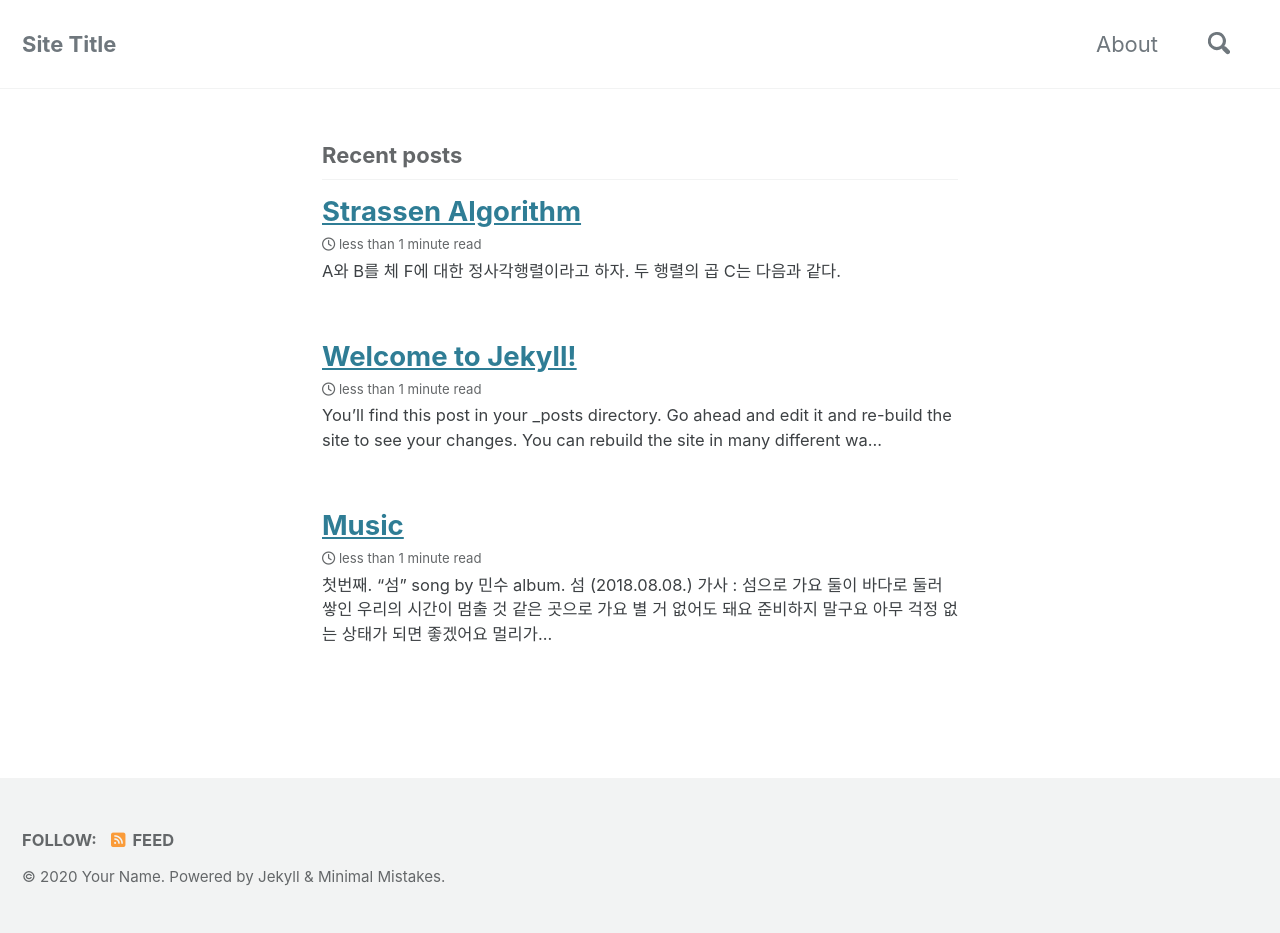
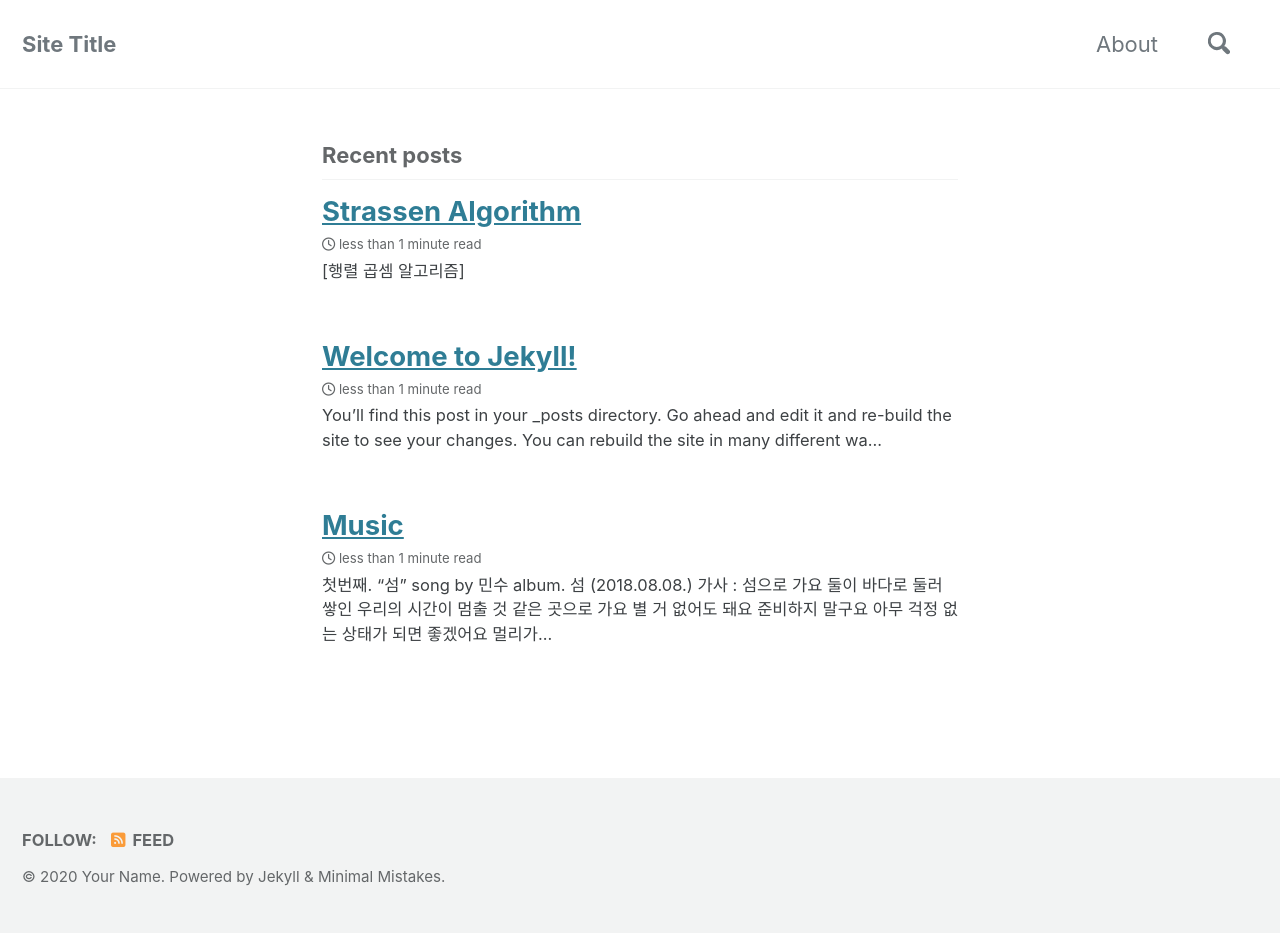
Before and after one commit to mini-0/mini-0.github.io, a Jekyll site: the page built from index.markdown, in a window 1280 px wide. Built offline with Jekyll 4.4.1, drawn with Linux system fonts in a browser that asks for light colours; cached includes are drawn as plain includes; nearby versions of some CDN libraries; the list of posts is cut into pages by our own code; part of the change alters nothing that is shown.

```diff
--- a/_posts/2020-04-12-Strassen-Algorithm.md
+++ b/_posts/2020-04-12-Strassen-Algorithm.md
@@ -4,18 +4,55 @@ title: "Strassen Algorithm"
 date: 2020-04-12 05:37 +09:00
 ---
 
-*A*와 *B*를 [체](https://ko.wikipedia.org/wiki/체_(수학)) *F*에 대한 [정사각행렬](https://ko.wikipedia.org/wiki/행렬#정사각행렬)이라고 하자. 두 행렬의 곱 *C*는 다음과 같다.
+###### [행렬 곱셈 알고리즘]
+
+크기가 n x n인 두 행렬의 곱
+
+ex) n=2인 경우
+
+행렬 A, B와 두 행렬을 곱한 행렬 C
+
+$$
+A = \begin{bmatrix}
+A_{1,1} & A_{1,2} \\
+A_{2,1} & A_{2,2}
+\end{bmatrix}
+$$
+
+$$
+B = \begin{bmatrix}B_{1,1} & B_{1,2} \\B_{2,1} & B_{2,2}\end{bmatrix}
+$$
+
+$$
+C = \begin{bmatrix}C_{1,1} & C_{1,2} \\C_{2,1} & C_{2,2}\end{bmatrix}
+$$
+
+일 때,
+$$
+C_{1,1}=A_{1,1}B_{1,1}+A_{1,2}B_{2,1}\\
+C_{1,2}=A_{1,1}B_{1,2}+A_{1,2}B_{2,2}\\
+C_{2,1}=A_{2,1}B_{1,1}+A_{2,2}B_{2,1}\\
+C_{2,2}=A_{2,1}B_{1,2}+A_{2,2}B_{2,2}
+$$
+이며, 필요한 연산의 수는 곱셈 8번, 덧셈 4번이다.
 
 
 
-만약 *A*와 *B*가 2n × 2n 꼴의 크기가 아니라면 먼저 모자라는 행과 열을 0으로 채운다. 이 경우 행렬 곱셈이 끝난 뒤 행렬에서 필요한 부분만 다시 잘라 내야 한다.
-
-이제 *A*, *B*, *C*를 같은 크기의 정사각행렬 네 개로 나눈다.
-
-
-
-이 때,
-
-
-
-따라서 다음이 성립한다.
+연산의 수를 줄이기 위해 다음과 같은 행렬을 정의.
+$$
+M_1=(A_{1,1}+A_{2,2})(B_{1,1}+B_{2,2})\\
+M_2=(A_{2,1}+A_{2,2})B_{1,1}\\
+M_3=A_{1,1}(B_{1,2}-B_{2,2})\\
+M_4=A_{2,2}(B_{2,1}-B_{1,1})\\
+M_5=(A_{1,1}+A_{1,2})B_{2,2}\\
+M_6=(A_{2,1}-A_{1,1})(B_{1,1}+B_{1,2})\\
+M_7=(A_{1,2}-A_{2,2})(B_{2,1}+B_{2,2})
+$$
+위 행렬들은 행렬 C를 표현하는 데 쓰인다. (곱셈 연산의 수를 줄여줌)
+$$
+C_{1,1}=M_1+M_4-M_5+M_7\\
+C_{1,2}=M_3+M_5\\
+C_{2,1}=M_2+M_4\\
+C_{2,2}=M_1-M_2+M_3+M_6
+$$
+총 7번의 곱셈과 18번의 덧셈 필요. (곱셈의 수를 줄이는 것이 더 효율적)
```
